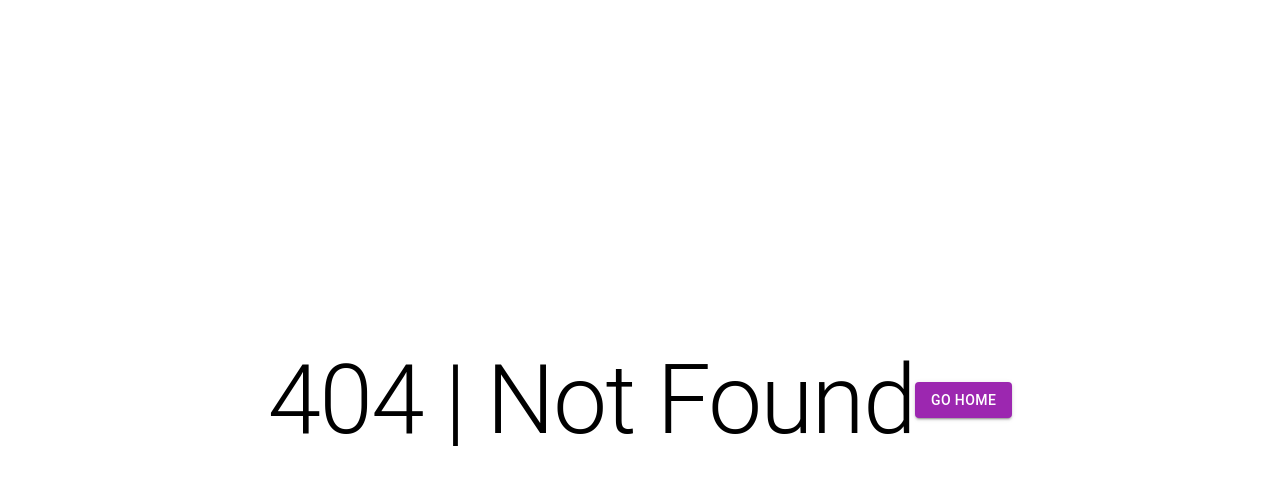
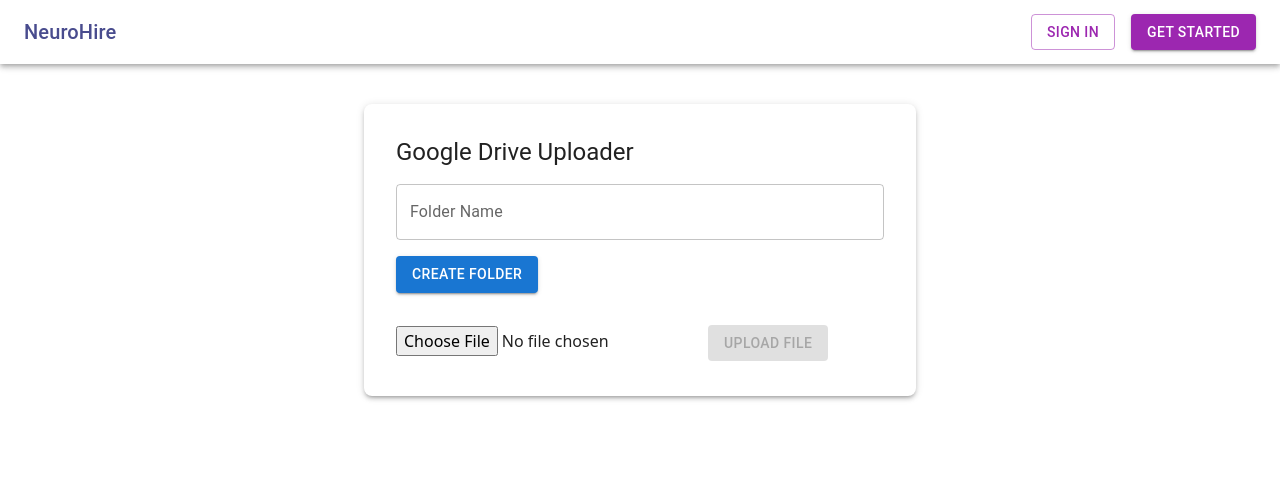
Before and after one commit to Himindu-Kularathne/neuro-hire, a React (Vite) app in the folder web/neurohire/: page /jobs/gdrive in a window 1280 px wide. Before the commit this address had no page. Shown: the top 484 px of the page. Built offline with nearby package versions, Linux system fonts and the light colour scheme.

Commit message:
add react page to test the gdrive functions

```diff
--- a/web/neurohire/src/layout/header/Header.tsx
+++ b/web/neurohire/src/layout/header/Header.tsx
@@ -12,19 +12,24 @@ const AppHeader: React.FC = () => {
           {APP_DATA.APP_NAME}
         </Typography>
         <Box>
-        <Link   to="/home">
-          <Button color="inherit" className="nav-link" >
+          <Link to="/home">
+            <Button color="inherit" className="nav-link">
               Home
             </Button>
           </Link>
-        <Link   to="/jobs/owned">
-          <Button color="inherit" className="nav-link" >
+          <Link to="/jobs/owned">
+            <Button color="inherit" className="nav-link">
               Jobs
             </Button>
           </Link>
-        <Link   to="/jobs/add">
-          <Button color="inherit" className="nav-link" >
+          <Link to="/jobs/add">
+            <Button color="inherit" className="nav-link">
               New Job
+            </Button>
+          </Link>
+          <Link to="/jobs/gdrive">
+            <Button color="inherit" className="nav-link">
+              GDrive
             </Button>
           </Link>
         </Box>
--- a/web/neurohire/src/routes.ts
+++ b/web/neurohire/src/routes.ts
@@ -1,6 +1,5 @@
 import React from "react";
 import { RouteObject, NonIndexRouteObject } from "react-router-dom";
-import Home from "./pages/home/Home";
 import { View } from "./view";
 
 export interface RouteObjectWithRole extends NonIndexRouteObject {
@@ -40,7 +39,14 @@ export const routes: RouteObjectWithRole[] = [
     icon: undefined,
     element: React.createElement(View.addJobView),
     allowRoles: [],
-  }
+  },
+  {
+    path: "/jobs/gdrive",
+    text: "GDrive",
+    icon: undefined,
+    element: React.createElement(View.gDriveView),
+    allowRoles: [],
+  },
 ];
 
 export const getActiveRoutes = (
--- /dev/null
+++ b/web/neurohire/src/view/gdrive-view/index.tsx
@@ -0,0 +1,95 @@
+import React, { useState } from "react";
+import {
+  Container,
+  Paper,
+  Typography,
+  TextField,
+  Button,
+  Box,
+} from "@mui/material";
+
+export default function GDrive() {
+  const [folderName, setFolderName] = useState("");
+  const [file, setFile] = useState(null);
+  const [folderResponse, setFolderResponse] = useState(null);
+  const [fileResponse, setFileResponse] = useState(null);
+
+  const handleFolderCreate = async () => {
+    const formData = new FormData();
+    formData.append("folder_name", folderName);
+
+    const response = await fetch("http://127.0.0.1:8000/create-folder", {
+      method: "POST",
+      body: formData,
+    });
+
+    const data = await response.json();
+    setFolderResponse(data.folderId);
+  };
+
+  const handleFileUpload = async () => {
+    const formData = new FormData();
+    formData.append("file", file);
+
+    const response = await fetch("http://127.0.0.1:8000/upload-cv", {
+      method: "POST",
+      body: formData,
+    });
+
+    const data = await response.json();
+    setFileResponse(data.fileId);
+  };
+  return (
+    <Container maxWidth="sm" sx={{ mt: 5 }}>
+      <Paper elevation={3} sx={{ p: 4, borderRadius: 2 }}>
+        <Typography variant="h5" gutterBottom>
+          Google Drive Uploader
+        </Typography>
+
+        {/* Folder Name Input */}
+        <Box sx={{ mt: 2 }}>
+          <TextField
+            fullWidth
+            label="Folder Name"
+            variant="outlined"
+            value={folderName}
+            onChange={(e) => setFolderName(e.target.value)}
+          />
+          <Button
+            variant="contained"
+            sx={{ mt: 2 }}
+            onClick={handleFolderCreate}
+          >
+            Create Folder
+          </Button>
+          {folderResponse && (
+            <Typography sx={{ mt: 1 }} color="success.main">
+              Folder created with ID: {folderResponse}
+            </Typography>
+          )}
+        </Box>
+
+        {/* File Upload Input */}
+        <Box sx={{ mt: 4 }}>
+          <input
+            type="file"
+            onChange={(e) => setFile(e.target.files[0])}
+            style={{ marginBottom: "8px" }}
+          />
+          <Button
+            variant="contained"
+            onClick={handleFileUpload}
+            disabled={!file}
+          >
+            Upload File
+          </Button>
+          {fileResponse && (
+            <Typography sx={{ mt: 1 }} color="success.main">
+              File uploaded with ID: {fileResponse}
+            </Typography>
+          )}
+        </Box>
+      </Paper>
+    </Container>
+  );
+}
--- a/web/neurohire/src/view/index.tsx
+++ b/web/neurohire/src/view/index.tsx
@@ -1,15 +1,15 @@
+import { lazy } from "react";
 
-import {lazy} from 'react';
-
-const firstView = lazy(() => import('./first-view'));
-const homeView = lazy(() => import('./home-view'));
-const jobsView = lazy(() => import('./jobs-view'));
-const addJobView = lazy(() => import('./add-job-view'));
-
+const firstView = lazy(() => import("./first-view"));
+const homeView = lazy(() => import("./home-view"));
+const jobsView = lazy(() => import("./jobs-view"));
+const addJobView = lazy(() => import("./add-job-view"));
+const gDriveView = lazy(() => import("./gdrive-view"));
 
 export const View = {
-    firstView,
-    homeView,
-    jobsView,
-    addJobView
+  firstView,
+  homeView,
+  jobsView,
+  addJobView,
+  gDriveView,
 };
```
Also changed, not shown: 1 other file (tests, documents, lock files or other folders). Lines whose indentation alone changed are shown as unchanged.
